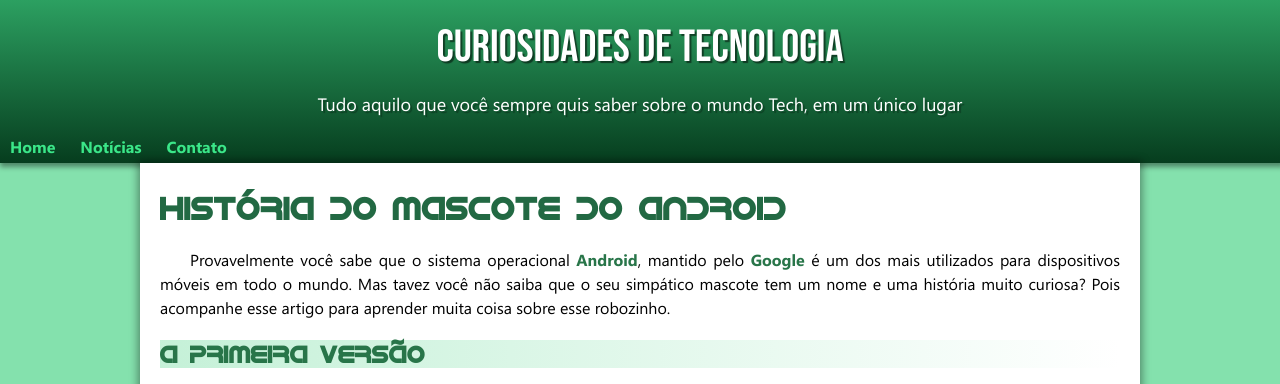
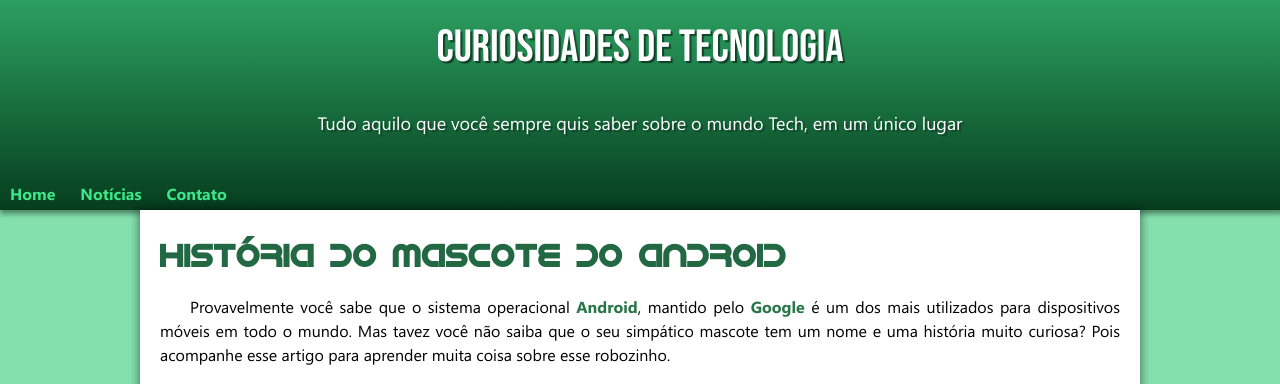
Before and after one commit to gusrberto/projeto-android, a plain HTML site: page index.html in a window 1280 px wide. Shown: the top 384 px of the page. Drawn offline with Linux system fonts and the light colour scheme.

Commit message:
sitev1.1

```diff
--- a/style.css
+++ b/style.css
@@ -31,7 +31,7 @@ header {
     background-image: linear-gradient(to bottom, #2CA061, #063D1E);
     margin: 0px;
     box-shadow: 2px 2px 5px 2px rgb(0 0 0 / 40%);
-    height: 163px;
+    height: 210px;
     display: flex;
     flex-direction: column;
     justify-content: space-between;
@@ -54,6 +54,7 @@ header > p {
     text-shadow: 2px 2px 1px rgba(0, 0, 0, 0.301);
     font-size: 18px;
     margin: 0px;
+    padding-bottom: 10px;
 }
 
 nav {
```
